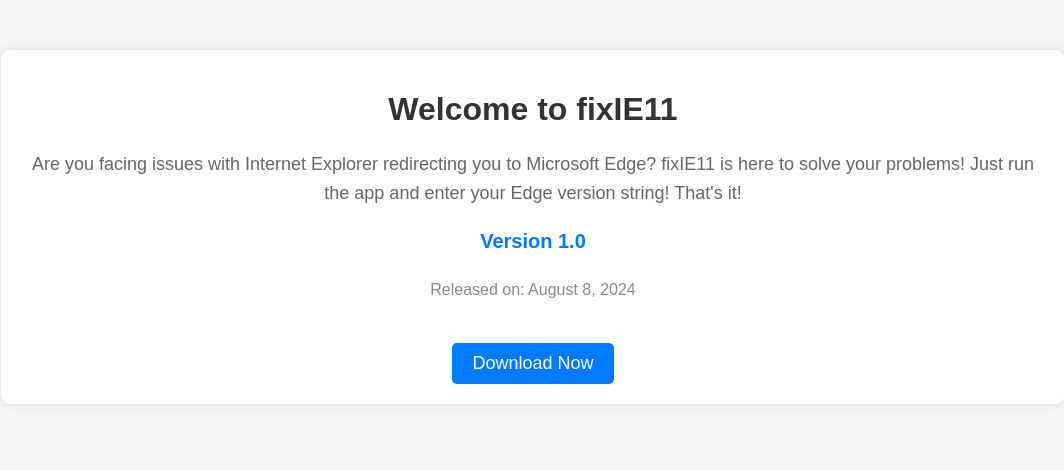
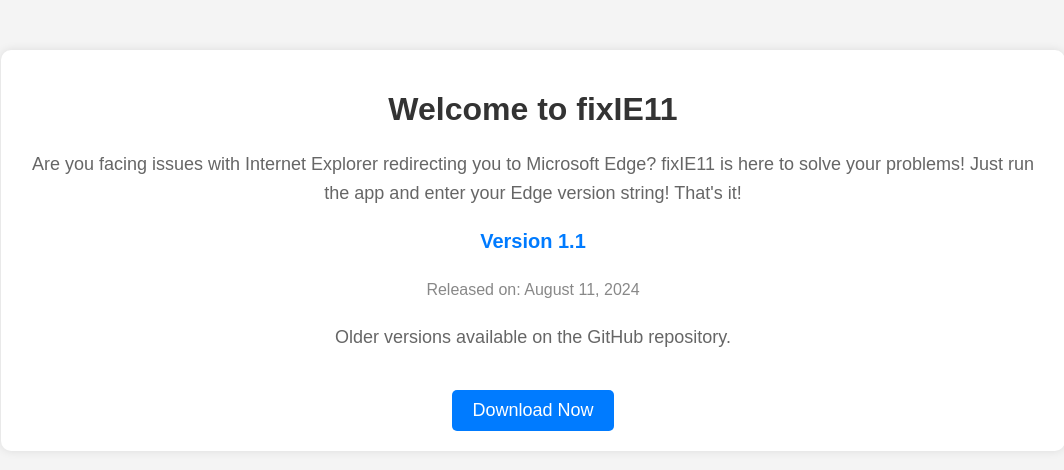
Before and after one commit to oldsoultech/fixIE11, a plain HTML site: page index.html in a window 1280 px wide. Shown: the whole page, without its empty margins (107-1171 px from the left). Drawn offline with Linux system fonts and the light colour scheme.

Commit message:
Update index.html

```diff
--- a/index.html
+++ b/index.html
@@ -3,7 +3,7 @@
 <head>
     <meta charset="UTF-8">
     <meta name="viewport" content="width=device-width, initial-scale=1.0">
-    <title>fixIE11 - Version 1.0</title>
+    <title>fixIE11 - Version 1.1</title>
     <style>
         body {
             font-family: Arial, sans-serif;
@@ -61,8 +61,10 @@
     <div class="container">
         <h1>Welcome to fixIE11</h1>
         <p>Are you facing issues with Internet Explorer redirecting you to Microsoft Edge? fixIE11 is here to solve your problems! Just run the app and enter your Edge version string! That's it!</p>
-        <p class="version">Version 1.0</p>
-        <p class="release-date">Released on: August 8, 2024</p>
+        <p class="version">Version 1.1</p>
+        <p class="release-date">Released on: August 11, 2024</p>
+        <p>Older versions available on the GitHub repository.</p>
+
         <a href="https://github.com/oldsoultech/fixie11" class="cta-button">Download Now</a>
     </div>
 </body>
```
